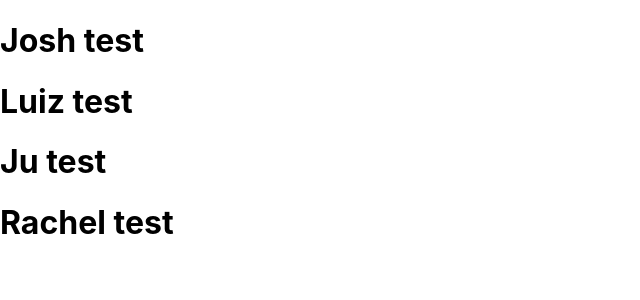
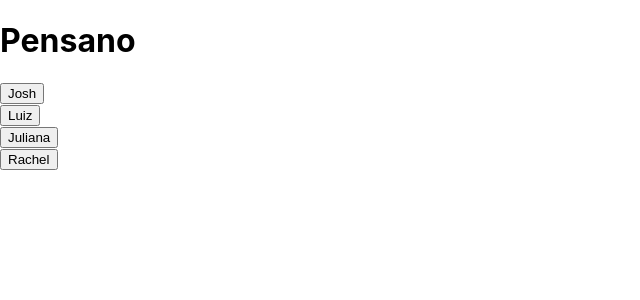
Before and after one commit to josh-p-git/josh-p-git.github.io, a React (Create React App) app: page / in a window 1280 px wide. Shown: the top 300 px of the page, without its empty margins (0-640 px from the left). Built offline with nearby package versions, Linux system fonts and the light colour scheme.

Commit message:
basic modals added

```diff
--- a/src/App.js
+++ b/src/App.js
@@ -1,16 +1,55 @@
+import { useState } from 'react'
 import Josh from "./components/Josh/Josh";
 import Luiz from "./components/Luiz/Luiz";
 import Juliana from "./components/Juliana/Juliana";
 import Rachel from "./components/Rachel/Rachel";
 
 function App() {
+  const [showJosh, setShowJosh] = useState(false)
+  const [showLuiz, setShowLuiz] = useState(false)
+  const [showJuliana, setShowJuliana] = useState(false)
+  const [showRachel, setShowRachel] = useState(false)
+
+  const handleJosh= () => {
+    setShowJosh(false)
+  }
+
+  const handleLuiz= () => {
+    setShowLuiz(false)
+  }
+
+  const handleJuliana= () => {
+    setShowJuliana(false)
+  }
+
+  const handleRachel= () => {
+    setShowRachel(false)
+  }
+
   return (
     <div>
-      <Josh />
-      <Luiz />
-      <Juliana />
-      <Rachel />
-  </div>
+      <h1>Pensano</h1>
+      <div>
+        {showJosh && <Josh handleJosh={handleJosh}/>}
+        <button onClick={() => setShowJosh(true)}>Josh</button>
+      </div>
+
+      <div>
+        {showLuiz && <Luiz handleLuiz={handleLuiz}/>}
+        <button onClick={() => setShowLuiz(true)}>Luiz</button>
+      </div>
+
+      <div>
+        {showJuliana && <Juliana handleJuliana={handleJuliana}/>}
+        <button onClick={() => setShowJuliana(true)}>Juliana</button>
+      </div>
+
+      <div>
+        {showRachel && <Rachel handleRachel={handleRachel}/>}
+        <button onClick={() => setShowRachel(true)}>Rachel</button>
+      </div>
+    </div>
+
   );
 }
 
--- /dev/null
+++ b/src/components/Josh/Josh.css
@@ -0,0 +1,16 @@
+.josh-backdrop {
+    position: fixed;
+    top: 0;
+    left: 0;
+    width: 100%;
+    height: 100%;
+    background: rgba(51,144,144,0.5);
+}
+
+.josh-title {
+    padding: 30px;
+    max-width: 480px;
+    margin: 200px auto;
+    background: #fff;
+    border-radius: 10px;
+}
--- a/src/components/Josh/Josh.js
+++ b/src/components/Josh/Josh.js
@@ -1,7 +1,13 @@
-export default function Josh() {
+import './Josh.css'
+
+export default function Josh({ handleJosh }) {
     return (
-        <div>
-            <h1>Josh test</h1>
+        <div className="josh-backdrop">
+            <div className="josh-title">
+                <h1>Josh</h1>
+                <p>Please give josh a job</p>
+            </div>
+            <button onClick={handleJosh} >Close</button>
         </div>
         )
 }
--- /dev/null
+++ b/src/components/Juliana/Juliana.css
@@ -0,0 +1,16 @@
+.juliana-backdrop {
+    position: fixed;
+    top: 0;
+    left: 0;
+    width: 100%;
+    height: 100%;
+    background: rgba(50,147,190,0.5);
+}
+
+.juliana-title {
+    padding: 30px;
+    max-width: 480px;
+    margin: 200px auto;
+    background: #fff;
+    border-radius: 10px;
+}
--- a/src/components/Juliana/Juliana.js
+++ b/src/components/Juliana/Juliana.js
@@ -1,7 +1,13 @@
-export default function Juliana() {
+import './Juliana.css'
+
+export default function Juliana({ handleJuliana }) {
     return (
-        <div>
-            <h1>Ju test</h1>
+        <div className="juliana-backdrop">
+            <div className="juliana-title">
+                <h1>Juliana</h1>
+                <p>Please give ju a job</p>
+            </div>
+            <button onClick={handleJuliana} >Close</button>
         </div>
         )
 }
--- /dev/null
+++ b/src/components/Luiz/Luiz.css
@@ -0,0 +1,16 @@
+.luiz-backdrop {
+    position: fixed;
+    top: 0;
+    left: 0;
+    width: 100%;
+    height: 100%;
+    background: rgba(45,126,184,0.5);
+}
+
+.luiz-title {
+    padding: 30px;
+    max-width: 480px;
+    margin: 200px auto;
+    background: #fff;
+    border-radius: 10px;
+}
--- a/src/components/Luiz/Luiz.js
+++ b/src/components/Luiz/Luiz.js
@@ -1,7 +1,13 @@
-export default function Luiz() {
+import './Luiz.css'
+
+export default function Luiz({ handleLuiz }) {
     return (
-        <div>
-            <h1>Luiz test</h1>
+        <div className="luiz-backdrop">
+            <div className="luiz-title">
+                <h1>Luiz</h1>
+                <p>Please give luiz a job</p>
+            </div>
+            <button onClick={handleLuiz} >Close</button>
         </div>
         )
 }
--- /dev/null
+++ b/src/components/Rachel/Rachel.css
@@ -0,0 +1,16 @@
+.rachel-backdrop {
+    position: fixed;
+    top: 0;
+    left: 0;
+    width: 100%;
+    height: 100%;
+    background: rgba(51,144,144,0.5);
+}
+
+.rachel-title {
+    padding: 30px;
+    max-width: 480px;
+    margin: 200px auto;
+    background: #fff;
+    border-radius: 10px;
+}
--- a/src/components/Rachel/Rachel.js
+++ b/src/components/Rachel/Rachel.js
@@ -1,7 +1,13 @@
-export default function Rachel() {
+import './Rachel.css'
+
+export default function Rachel({ handleRachel }) {
     return (
-        <div>
-            <h1>Rachel test</h1>
+        <div className="rachel-backdrop">
+            <div className="rachel-title">
+                <h1>Rachel</h1>
+                <p>Please give rachel a job</p>
+            </div>
+            <button onClick={handleRachel} >Close</button>
         </div>
         )
 }
```
Also changed, not shown: 7 other files (tests, documents, lock files or other folders).
